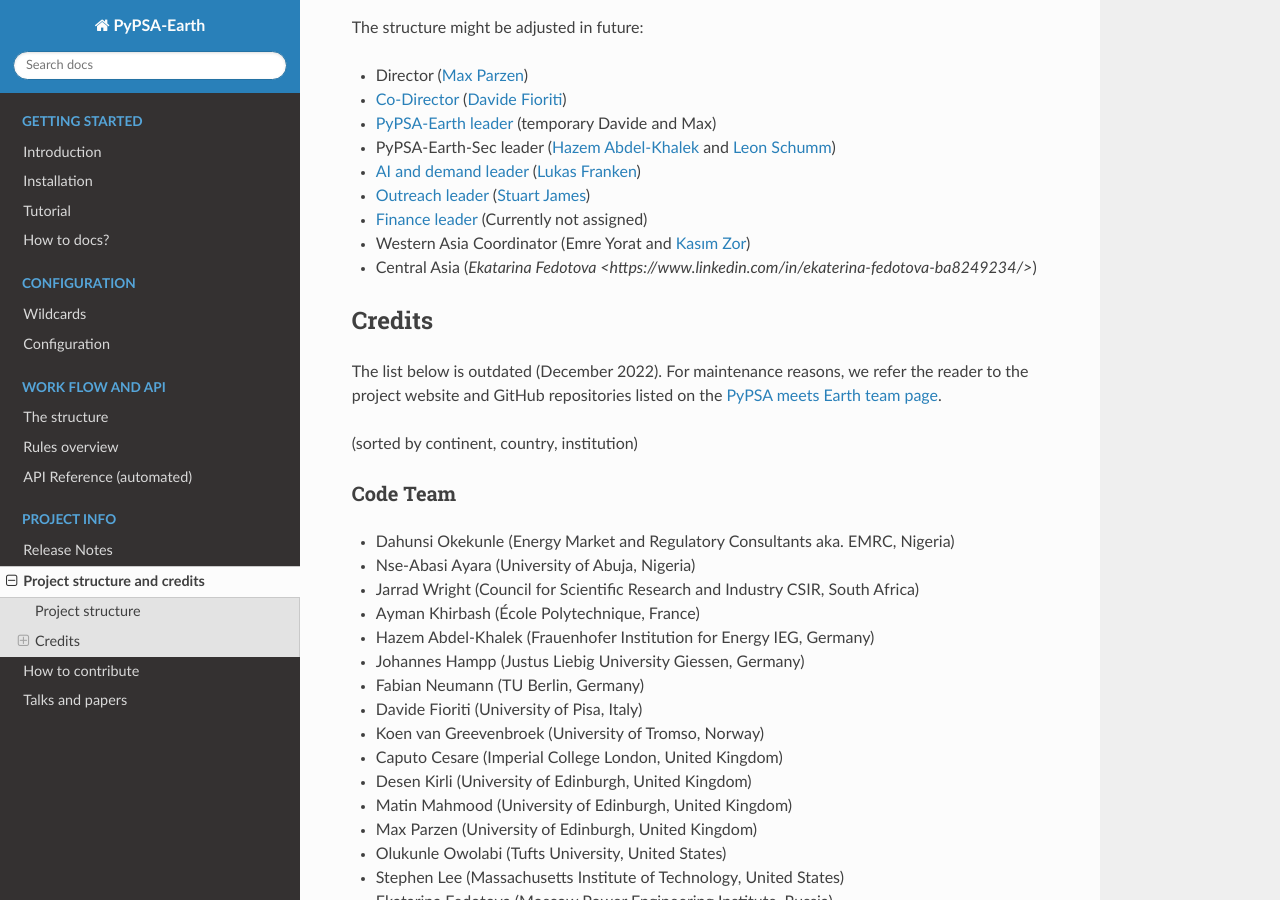
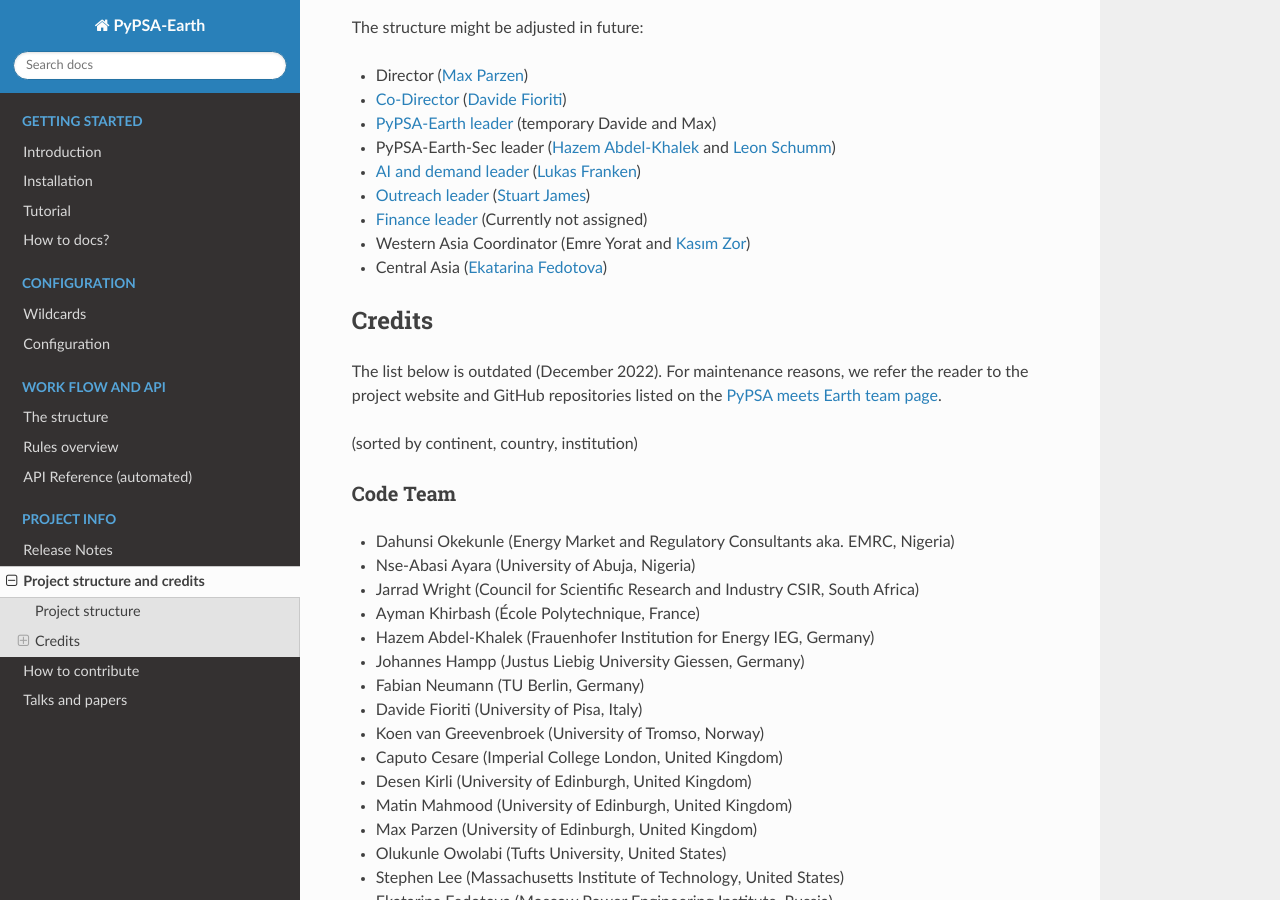
Before and after one commit to pypsa-meets-earth/pypsa-earth, a Sphinx documentation site: the page built from doc/project_structure_and_credits.rst, in a window 1280 px wide and 900 px high, scrolled down 416 px. Built offline with Sphinx 7.4.7 and the Read the Docs theme 2.0.0, drawn with Linux system fonts in a browser that asks for light colours; pages that are not in the unit, such as notebooks, are missing from menus; the version number could not be read and is left out.

Commit message:
doc fix typo

```diff
--- a/doc/project_structure_and_credits.rst
+++ b/doc/project_structure_and_credits.rst
@@ -30,7 +30,7 @@
 - `Outreach leader <https://uoe-my.sharepoint.com/:b:/g/personal/s1827105_ed_ac_uk/EWeumVS1t2hMrAXPWzYj2VsBRYS12ArGwTR1Iuo7vJC78Q?e=xeIkW4>`_ (`Stuart James <https://www.linkedin.com/in/stuart-daniel-james/>`_)
 - `Finance leader <https://uoe-my.sharepoint.com/:b:/g/personal/s1827105_ed_ac_uk/EbBuUGDNwrRBqmeT8xbQT3MBL1MOMkemCDXi7EMbzXEmHw?e=E3Cbc7>`_ (Currently not assigned)
 - Western Asia Coordinator (Emre Yorat and `Kasım Zor <https://www.linkedin.com/in/kasimzor/>`_)
-- Central Asia (`Ekatarina Fedotova <https://www.linkedin.com/in/ekaterina-fedotova-ba8249234/>`)
+- Central Asia (`Ekatarina Fedotova <https://www.linkedin.com/in/ekaterina-fedotova-ba8249234/>`_)
 
 .. _credits:
 
```
